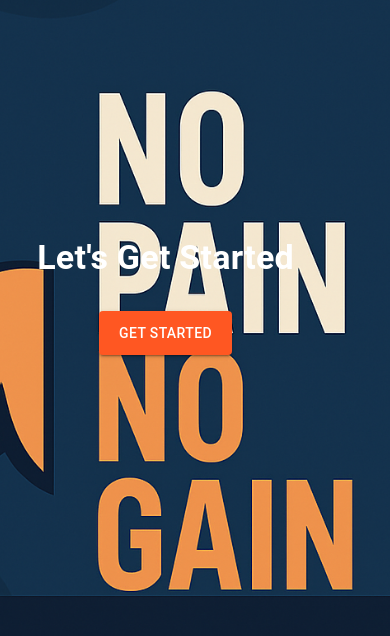
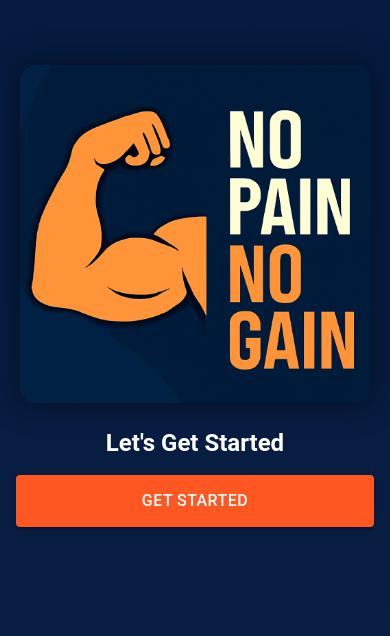
Before and after one commit to biaag10/frontend-workout-tracker, a Next.js app: page / in a window 390 px wide. Shown: the part 126-762 px from the top of the page. Built offline with nearby package versions, Linux system fonts and the light colour scheme.

Commit message:
ajustes na responsividade da tela de home

```diff
--- a/src/app/page.tsx
+++ b/src/app/page.tsx
@@ -1,72 +1,95 @@
 'use client';
 
 import React, { useEffect, useState } from 'react';
-import { Button, Box, Typography } from '@mui/material';
+import { Button, Box, Typography, useTheme, useMediaQuery } from '@mui/material';
 import { useRouter } from 'next/navigation';
-import Image from 'next/image'; // Importando o componente de imagem do Next.js
+import Image from 'next/image';
 
 const Home: React.FC = () => {
-  const [isClient, setIsClient] = useState(false); // Para garantir que o código rode no cliente
+  const [isClient, setIsClient] = useState(false);
   const router = useRouter();
+  const theme = useTheme();
+
+  // se a tela é pequena ou média
+  const isSmallScreen = useMediaQuery(theme.breakpoints.down('sm'));    // <600px
+  const isMediumScreen = useMediaQuery(theme.breakpoints.between('sm', 'md')); // entre 600px e 900px
 
   useEffect(() => {
-    setIsClient(true); // Após a montagem do componente no cliente, marcamos que é o cliente
+    setIsClient(true);
   }, []);
 
   const handleButtonClick = () => {
-    router.push('/login');  // Redireciona para a tela de login
+    router.push('/login');
   };
 
-  if (!isClient) {
-    return null; // Não renderiza nada no lado do servidor
-  }
+  if (!isClient) return null;
 
   return (
     <Box
       sx={{
         position: 'relative',
         height: '100vh',
+        width: '100vw',
+        overflow: 'hidden',
+        background: `linear-gradient(180deg, #051A3F 0%, #091E43 100%)`, // degrade suave parecido com a imagem
         display: 'flex',
-        justifyContent: 'flex-end',  // Alinha o conteúdo à direita
-        alignItems: 'center',  // Alinha o conteúdo verticalmente ao centro
-        paddingRight: '6rem',  // Distância da borda direita
-        paddingLeft: '2rem',
+        justifyContent: isSmallScreen ? 'center' : 'flex-end',
+        alignItems: 'center',
+        flexDirection: isSmallScreen ? 'column' : 'row',
+        padding: isSmallScreen ? '1rem' : '0 12rem 0 2rem',
       }}
     >
-      {/* Adicionando o componente de imagem do Next.js */}
-      <Image
-        src="/images/background-login.png"  // Caminho da imagem dentro da pasta public
-        alt="No Pain No Gain"
-        layout="fill"  // Preenche toda a área do container
-        objectFit="cover"  // Faz a imagem cobrir toda a área
-        priority={true}  // A imagem será carregada imediatamente
-        quality={100}  // Qualidade da imagem
-      />
-
+      {/* Container da imagem */}
       <Box
         sx={{
-          position: 'absolute', // Coloca o conteúdo sobre a imagem
+          position: 'relative',
+          flexShrink: 0,
+          width: isSmallScreen ? '90vw' : isMediumScreen ? '50vw' : '40vw',
+          height: isSmallScreen ? '40vh' : isMediumScreen ? '60vh' : '80vh',
+          borderRadius: 4,
+          overflow: 'hidden',
+          boxShadow: '0 0 30px rgba(0,0,0,0.5)', // sombra suave para destacar
+        }}
+      >
+        <Image
+          src={'/images/background-home-celular.png'}
+          alt="No Pain No Gain"
+          fill
+          style={{ objectFit: 'cover' }}
+          priority
+          quality={100}
+        />
+      </Box>
+
+      {/* Texto + botão */}
+      <Box
+        sx={{
+          marginTop: isSmallScreen ? 3 : 0,
+          marginLeft: isSmallScreen ? 0 : 4,
           display: 'flex',
           flexDirection: 'column',
           justifyContent: 'center',
-          alignItems: 'center',
-          gap: '2rem',
+          alignItems: isSmallScreen ? 'center' : 'flex-start',
+          gap: 2,
+          width: isSmallScreen ? '100%' : 'auto',
+          color: 'white',
+          textAlign: isSmallScreen ? 'center' : 'left',
         }}
       >
-        <Typography variant="h4" sx={{ color: 'white', fontWeight: 'bold' }}>
+        <Typography variant={isSmallScreen ? 'h5' : 'h4'} fontWeight="bold">
           Let's Get Started
         </Typography>
         <Button
           variant="contained"
           color="primary"
+          onClick={handleButtonClick}
           sx={{
-            padding: '10px 20px',
-            backgroundColor: '#ff5722',  // Cor de fundo do botão
-            '&:hover': {
-              backgroundColor: '#e64a19',  // Cor ao passar o mouse
-            },
+            padding: '12px 24px',
+            backgroundColor: '#ff5722',
+            '&:hover': { backgroundColor: '#e64a19' },
+            width: isSmallScreen ? '100%' : 'auto',
+            fontSize: isSmallScreen ? '1rem' : '1.25rem',
           }}
-          onClick={handleButtonClick}
         >
           Get Started
         </Button>
```
Also changed, not shown: public/images/background-home-celular.png (added), public/images/background-home-computador.png (renamed from public/images/background-login.png).
